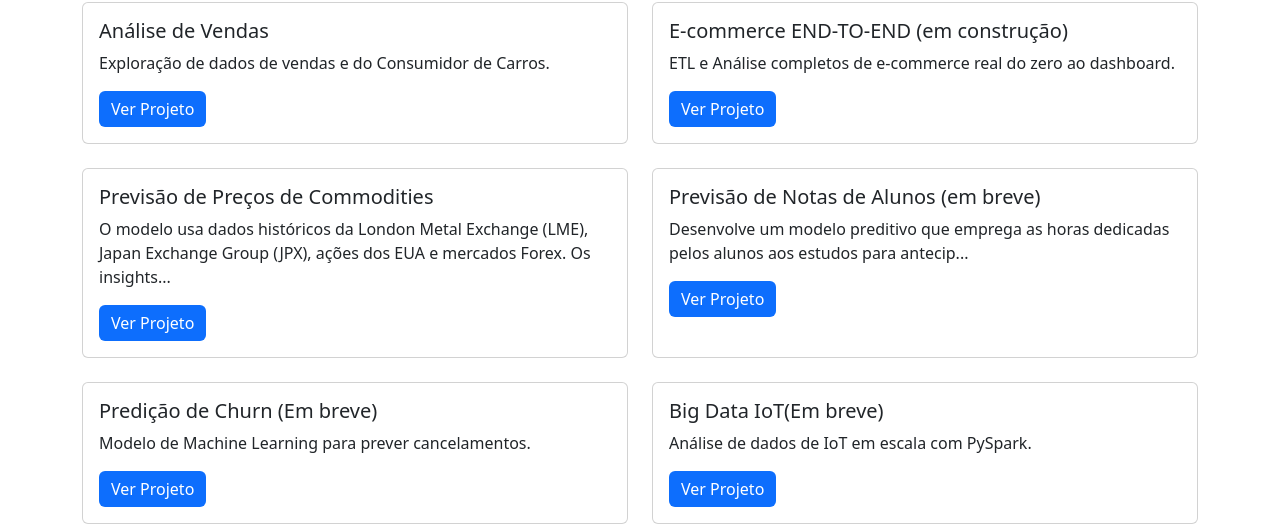
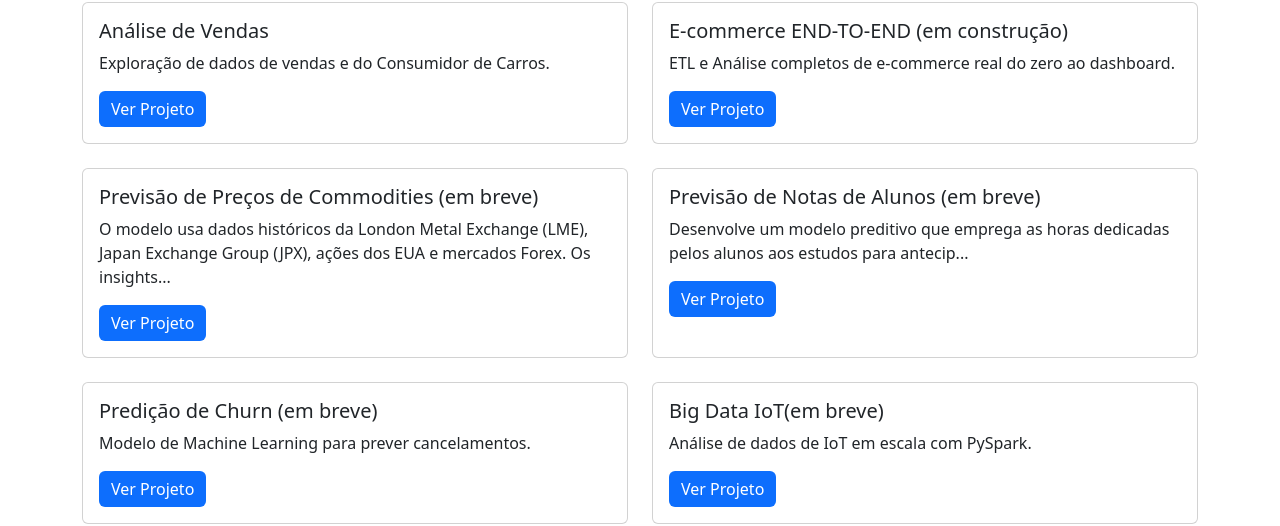
Before and after one commit to Andrey-Silva-Data/MeuPortf-lio-AndreySilva, a plain HTML site: page index.html in a window 1280 px wide. Shown: the part 1670-2196 px from the top of the page. Drawn offline with nearby package versions, Linux system fonts and the light colour scheme.

Commit message:
em breve

```diff
--- a/index.html
+++ b/index.html
@@ -217,7 +217,7 @@
       <div class="col-md-6 mb-4">
         <div class="card h-100">
           <div class="card-body">
-            <h5 class="card-title">Previsão de Preços de Commodities</h5>
+            <h5 class="card-title">Previsão de Preços de Commodities (em breve)</h5>
             <p class="card-text">O modelo usa dados históricos da London Metal Exchange (LME), Japan Exchange Group (JPX), ações dos EUA e mercados
 Forex. Os insights...</p>
             <a href="#" class="btn btn-custom">Ver Projeto</a>
@@ -236,7 +236,7 @@ Forex. Os insights...</p>
       <div class="col-md-6 mb-4">
         <div class="card h-100">
           <div class="card-body">
-            <h5 class="card-title">Predição de Churn (Em breve)</h5>
+            <h5 class="card-title">Predição de Churn (em breve)</h5>
             <p class="card-text">Modelo de Machine Learning para prever cancelamentos.</p>
             <a href="#" class="btn btn-custom">Ver Projeto</a>
           </div>
@@ -245,7 +245,7 @@ Forex. Os insights...</p>
       <div class="col-md-6 mb-4">
         <div class="card h-100">
           <div class="card-body">
-            <h5 class="card-title">Big Data IoT(Em breve)</h5>
+            <h5 class="card-title">Big Data IoT(em breve)</h5>
             <p class="card-text">Análise de dados de IoT em escala com PySpark.</p>
             <a href="#" class="btn btn-custom">Ver Projeto</a>
           </div>
```
